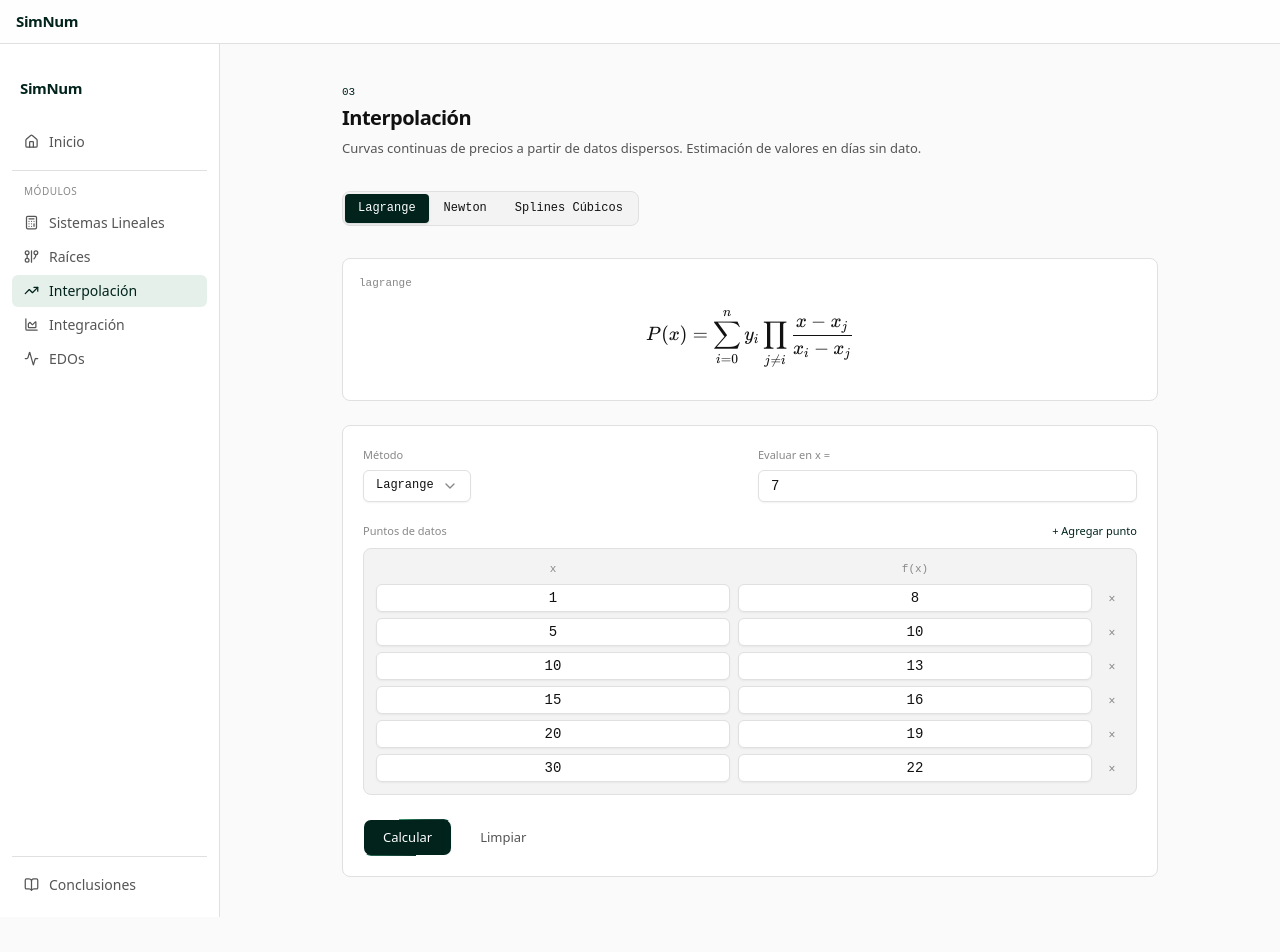
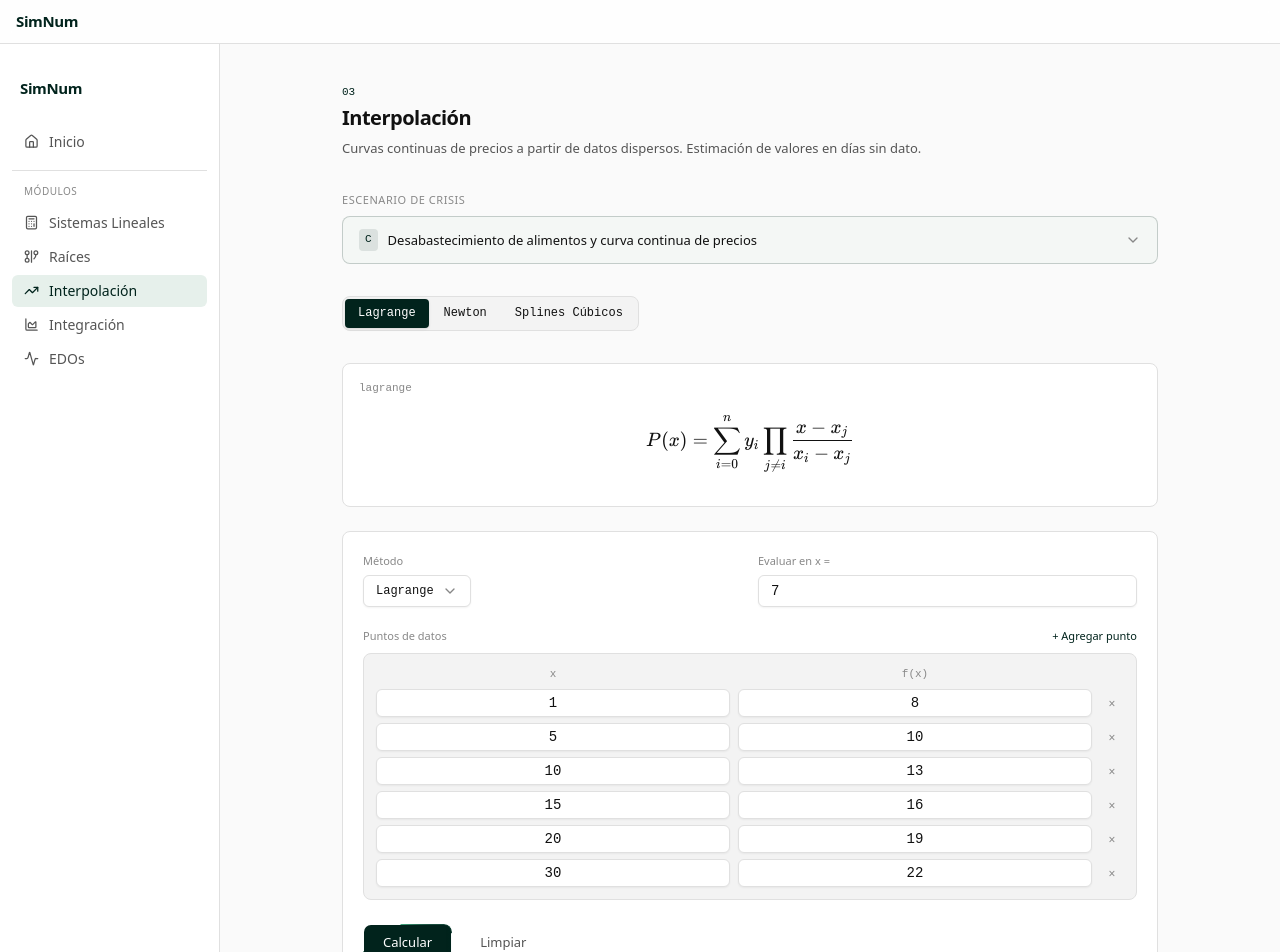
Before and after one commit to ronaldmendzas/DESAFIO-FINAL, a React (Vite) app: page /interpolacion in a window 1280 px wide. Shown: the top 952 px of the page. Before the commit the page ends 917 px from the top, so only its background shows below. Built offline with nearby package versions, Linux system fonts and the light colour scheme; a web font is replaced by a local one.

Commit message:
feat: agregar escenario C al modulo de interpolacion con carga de datos predefinidos

```diff
--- a/src/modules/interpolation/interpolation-form.tsx
+++ b/src/modules/interpolation/interpolation-form.tsx
@@ -1,4 +1,4 @@
-import { useState } from 'react'
+import { useState, useEffect } from 'react'
 import { motion } from 'motion/react'
 import { GodButton } from '@/components/shared/god-button'
 import { NumberInput } from '@/components/shared/number-input'
@@ -14,6 +14,12 @@ import type { InterpolationMethod } from '@/types/interpolation'
 
 type DataPoint = { x: number; y: number }
 
+type ScenarioData = {
+  points: DataPoint[]
+  evaluateAt: number
+  method: InterpolationMethod
+}
+
 type Props = {
   onCalculate: (data: {
     points: DataPoint[]
@@ -22,6 +28,7 @@ type Props = {
   }) => void
   onReset: () => void
   isCalculating: boolean
+  defaultData?: ScenarioData | null
 }
 
 const METHODS: { id: InterpolationMethod; label: string }[] = [
@@ -39,10 +46,18 @@ const DEFAULT_POINTS: DataPoint[] = [
   { x: 30, y: 22 },
 ]
 
-export function InterpolationForm({ onCalculate, onReset, isCalculating }: Props) {
+export function InterpolationForm({ onCalculate, onReset, isCalculating, defaultData }: Props) {
   const [points, setPoints] = useState<DataPoint[]>(DEFAULT_POINTS)
   const [method, setMethod] = useState<InterpolationMethod>('lagrange')
   const [evaluateAt, setEvaluateAt] = useState('7')
+
+  useEffect(() => {
+    if (defaultData) {
+      setPoints(defaultData.points.map(p => ({ ...p })))
+      setEvaluateAt(String(defaultData.evaluateAt))
+      setMethod(defaultData.method)
+    }
+  }, [defaultData])
 
   const handlePointChange = (index: number, field: 'x' | 'y', value: string) => {
     const newPoints = points.map((p, i) =>
--- a/src/modules/interpolation/interpolation-page.tsx
+++ b/src/modules/interpolation/interpolation-page.tsx
@@ -1,10 +1,12 @@
-import { useState } from 'react'
+import { useState, useEffect } from 'react'
 import { motion } from 'motion/react'
 import { InterpolationForm } from './interpolation-form'
 import { InterpolationResults } from './interpolation-results'
 import { useInterpolation } from '@/hooks/use-interpolation'
 import { FormulaDisplay } from '@/components/shared/formula-display'
 import { Tabs, TabsContent, TabsList, TabsTrigger } from '@/components/ui/tabs'
+import { ScenarioCard } from '@/components/shared/scenario-card'
+import { scenarioC } from '@/data/scenarios'
 import type { InterpolationMethod } from '@/types/interpolation'
 
 const FORMULAS: Record<string, string> = {
@@ -17,6 +19,8 @@ export function InterpolationPage() {
   const { results, isCalculating, error, calculate, reset } = useInterpolation()
   const [activeMethod, setActiveMethod] = useState<InterpolationMethod>('lagrange')
   const [points, setPoints] = useState<{ x: number; y: number }[]>([])
+  const [scenarioData, setScenarioData] = useState<typeof scenarioC.data | null>(null)
+  const [formKey, setFormKey] = useState(0)
 
   const handleCalculate = (data: {
     points: { x: number; y: number }[]
@@ -26,6 +30,20 @@ export function InterpolationPage() {
     setPoints(data.points)
     calculate(data)
   }
+
+  const loadScenario = () => {
+    setActiveMethod(scenarioC.data.method)
+    setScenarioData(scenarioC.data)
+    setFormKey(prev => prev + 1)
+    reset()
+  }
+
+  useEffect(() => {
+    if (scenarioData) {
+      const timeout = setTimeout(() => setScenarioData(null), 100)
+      return () => clearTimeout(timeout)
+    }
+  }, [scenarioData])
 
   return (
     <div className="space-y-8">
@@ -39,6 +57,17 @@ export function InterpolationPage() {
         </p>
       </motion.div>
 
+      <div className="space-y-2">
+        <p className="text-[11px] text-text-dim font-medium uppercase tracking-wider">Escenario de crisis</p>
+        <ScenarioCard
+          letter={scenarioC.letter}
+          title={scenarioC.title}
+          narrative={scenarioC.narrative}
+          questions={scenarioC.questions}
+          onLoad={loadScenario}
+        />
+      </div>
+
       <Tabs value={activeMethod} onValueChange={(v) => setActiveMethod(v as InterpolationMethod)}>
         <TabsList className="bg-surface border border-border h-auto p-0.5 flex-wrap gap-0.5">
           <TabsTrigger value="lagrange" className="text-[12px] font-mono data-[state=active]:bg-forest data-[state=active]:text-white rounded px-3 py-1">Lagrange</TabsTrigger>
@@ -50,7 +79,7 @@ export function InterpolationPage() {
           <TabsContent key={method} value={method} className="mt-6 space-y-6">
             <FormulaDisplay latex={formula} label={method} />
             <div className="bg-white border border-border rounded-lg p-5">
-              <InterpolationForm onCalculate={handleCalculate} onReset={reset} isCalculating={isCalculating} />
+              <InterpolationForm key={formKey} onCalculate={handleCalculate} onReset={reset} isCalculating={isCalculating} defaultData={scenarioData} />
             </div>
             {error && (
               <p className="text-red text-[13px] font-mono">{error}</p>
```
